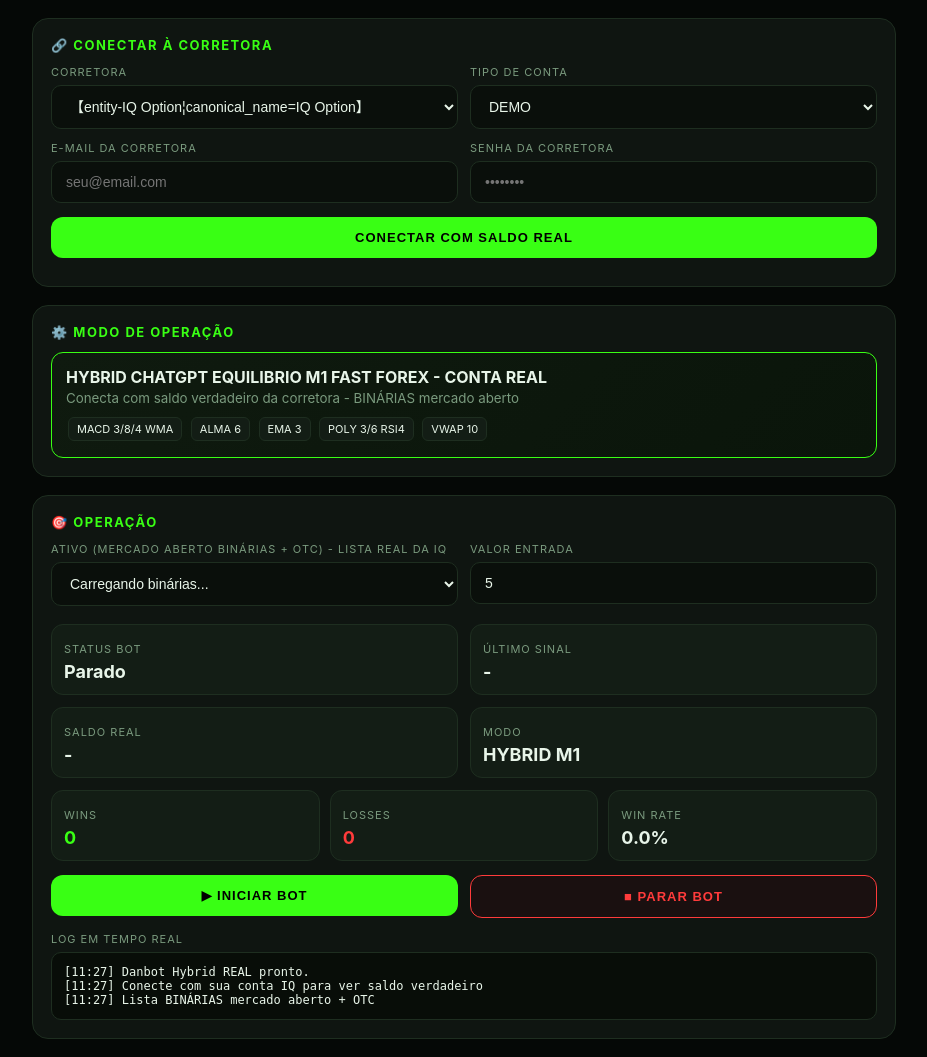
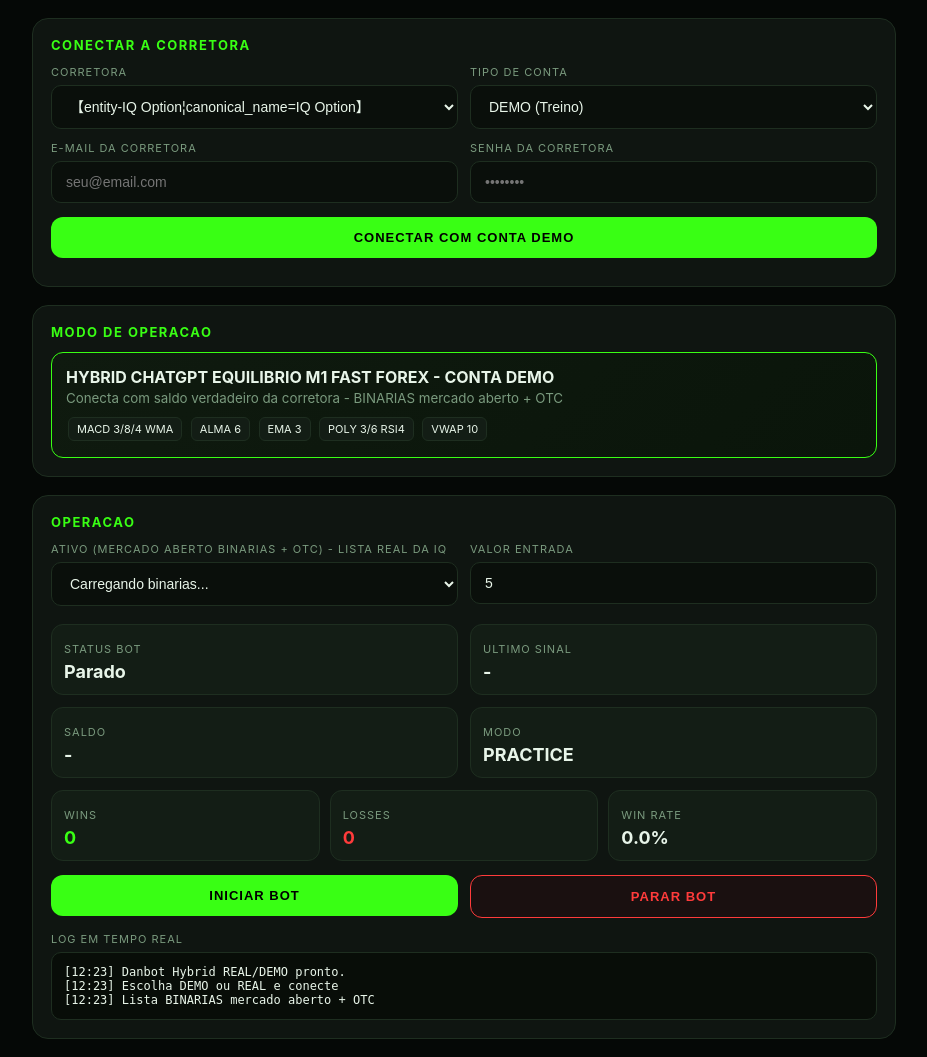
Before and after one commit to daniloadalto/danbot, a Flask app: page / in a window 1280 px wide. Shown: the part 62-1119 px from the top of the page, without its empty margins (176-1103 px from the left). Run offline with Flask 3, Linux system fonts and the light colour scheme.

Commit message:
Update dashboard.html

```diff
--- a/templates/dashboard.html
+++ b/templates/dashboard.html
@@ -3,7 +3,7 @@
 <head>
 <meta charset="UTF-8">
 <meta name="viewport" content="width=device-width, initial-scale=1.0">
-<title>DANBOT PRO - HYBRID REAL</title>
+<title>DANBOT PRO - HYBRID REAL/DEMO</title>
 <style>
 :root{--bg:#050806;--card:#0f1511;--card2:#131d15;--green:#39FF14;--green2:#2ecc0f;--red:#ff3b3b;--yellow:#ffcc00;--text:#e8f5e9;--muted:#7a9a7e;--border:#1e2e20;}
 *{box-sizing:border-box;margin:0;padding:0}
@@ -48,28 +48,25 @@ select:focus,input:focus{border-color:var(--green)}
 <button class="btn btn-outline" style="width:auto;padding:8px 14px" onclick="logout()">Sair</button>
 </div>
 </header>
-
 <div class="container">
-
 <div class="card" id="brokerCard">
-<h2>🔗 Conectar à Corretora</h2>
+<h2>Conectar a Corretora</h2>
 <div class="grid2">
-<div><label>Corretora</label><select id="broker"><option>【entity-IQ Option¦canonical_name=IQ Option】</option></select></div>
-<div><label>Tipo de Conta</label><select id="accountType"><option value="PRACTICE">DEMO</option><option value="REAL">REAL</option></select></div>
+<div><label>Corretora</label><select id="broker"><option value="【entity-IQ Option¦canonical_name=IQ Option】" selected>【entity-IQ Option¦canonical_name=IQ Option】</option><option value="Bullex">Bullex</option><option value="Exnova">Exnova</option></select></div>
+<div><label>Tipo de Conta</label><select id="accountType"><option value="PRACTICE" selected>DEMO (Treino)</option><option value="REAL">REAL (Dinheiro real)</option></select></div>
 </div>
 <div class="row" style="margin-top:12px">
 <div class="col"><label>E-mail da Corretora</label><input id="brokerEmail" placeholder="seu@email.com"></div>
 <div class="col"><label>Senha da Corretora</label><input id="brokerPass" type="password" placeholder="••••••••"></div>
 </div>
-<button class="btn btn-green" style="margin-top:14px" onclick="connectBroker()">Conectar com saldo REAL</button>
+<button class="btn btn-green" style="margin-top:14px" id="connectBtn" onclick="connectBroker()">CONECTAR</button>
 <div id="brokerMsg" style="margin-top:10px;font-size:13px;color:var(--muted)"></div>
 </div>
-
 <div class="card">
-<h2>⚙️ Modo de Operação</h2>
+<h2>Modo de Operacao</h2>
 <div class="mode-box">
-<b>HYBRID CHATGPT EQUILIBRIO M1 FAST FOREX - CONTA REAL</b><br>
-<small style="color:var(--muted)">Conecta com saldo verdadeiro da corretora - BINÁRIAS mercado aberto</small>
+<b id="modeTitle">HYBRID CHATGPT EQUILIBRIO M1 FAST FOREX - DEMO</b><br>
+<small style="color:var(--muted)">Conecta com saldo verdadeiro da corretora - BINARIAS mercado aberto + OTC</small>
 <div style="margin-top:8px">
 <span class="pill">MACD 3/8/4 WMA</span>
 <span class="pill">ALMA 6</span>
@@ -79,53 +76,55 @@ select:focus,input:focus{border-color:var(--green)}
 </div>
 </div>
 </div>
-
 <div class="card">
-<h2>🎯 Operação</h2>
+<h2>Operacao</h2>
 <div class="grid2">
-<div><label>Ativo (Mercado Aberto BINÁRIAS + OTC) - Lista REAL da IQ</label>
+<div><label>Ativo (Mercado Aberto BINARIAS + OTC) - Lista REAL da IQ</label>
 <select id="asset" onchange="onAssetChange()">
-<optgroup label="BINÁRIAS - Mercado Aberto" id="groupBinary"><option>Carregando binárias...</option></optgroup>
+<optgroup label="BINARIAS - Mercado Aberto" id="groupBinary"><option>Carregando binarias...</option></optgroup>
 <optgroup label="OTC - Fim de semana" id="groupOtc"><option>Carregando OTC...</option></optgroup>
 </select>
 <small id="assetStatus" style="color:var(--muted);font-size:11px;margin-top:4px;display:block"></small>
 </div>
 <div><label>Valor Entrada</label><input id="amount" type="number" value="5" min="1"></div>
 </div>
-
 <div class="grid2" style="margin-top:14px">
 <div class="kpi"><small>Status Bot</small><b id="botStatus">Parado</b></div>
-<div class="kpi"><small>Último Sinal</small><b id="lastSignal">-</b></div>
-<div class="kpi"><small>Saldo REAL</small><b id="balance">-</b></div>
-<div class="kpi"><small>Modo</small><b>HYBRID M1</b></div>
+<div class="kpi"><small>Ultimo Sinal</small><b id="lastSignal">-</b></div>
+<div class="kpi"><small>Saldo</small><b id="balance">-</b></div>
+<div class="kpi"><small>Modo</small><b id="accountMode">DEMO</b></div>
 </div>
-
 <div class="placar">
 <div class="kpi"><small>Wins</small><b id="wins" class="win">0</b></div>
 <div class="kpi"><small>Losses</small><b id="losses" class="loss">0</b></div>
 <div class="kpi"><small>Win Rate</small><b id="winrate">0%</b></div>
 </div>
-
 <div class="row" style="margin-top:14px">
-<div class="col"><button class="btn btn-green" onclick="startBot()">▶ Iniciar Bot</button></div>
-<div class="col"><button class="btn btn-red" onclick="stopBot()">■ Parar Bot</button></div>
+<div class="col"><button class="btn btn-green" onclick="startBot()">Iniciar Bot</button></div>
+<div class="col"><button class="btn btn-red" onclick="stopBot()">Parar Bot</button></div>
 </div>
-
 <div style="margin-top:14px">
 <label>Log em tempo real</label>
-<div id="log" class="log">[11:27] Danbot Hybrid REAL pronto.
-[11:27] Conecte com sua conta IQ para ver saldo verdadeiro
-[11:27] Lista BINÁRIAS mercado aberto + OTC</div>
+<div id="log" class="log">[12:23] Danbot Hybrid REAL/DEMO pronto.
+[12:23] Escolha DEMO ou REAL e conecte
+[12:23] Lista BINARIAS mercado aberto + OTC</div>
 </div>
 </div>
-
 </div>
-
 <script>
 let token = localStorage.getItem('danbot_token')||'';
 function headers(){ return {'Content-Type':'application/json','Authorization':'Bearer '+token}; }
 function log(msg){ const el=document.getElementById('log'); el.textContent += '\n['+new Date().toLocaleTimeString()+'] '+msg; el.scrollTop=el.scrollHeight; }
-
+function updateConnectBtn(){
+ const type=document.getElementById('accountType').value;
+ const btn=document.getElementById('connectBtn');
+ const title=document.getElementById('modeTitle');
+ if(type==='REAL'){ btn.textContent='CONECTAR COM SALDO REAL'; btn.style.background='#ff3b3b'; btn.style.color='#fff'; title.textContent='HYBRID CHATGPT EQUILIBRIO M1 FAST FOREX - CONTA REAL'; }
+ else { btn.textContent='CONECTAR COM CONTA DEMO'; btn.style.background='#39FF14'; btn.style.color='#000'; title.textContent='HYBRID CHATGPT EQUILIBRIO M1 FAST FOREX - CONTA DEMO'; }
+ document.getElementById('accountMode').textContent=type;
+}
+document.getElementById('accountType').addEventListener('change', updateConnectBtn);
+updateConnectBtn();
 async function checkBroker(){
  try{
   const r=await fetch('/api/broker/status',{headers:headers()});
@@ -134,18 +133,17 @@ async function checkBroker(){
   if(j.connected){
    let bal = j.balance;
    let balTxt = (typeof bal==='number'? bal.toFixed(2) : bal) || '-';
-   badge.textContent='Conectado • R$ '+balTxt; badge.classList.add('on');
+   badge.textContent='Conectado '+ (j.account_type||'') +' - R$ '+balTxt; badge.classList.add('on');
    document.getElementById('balance').textContent=balTxt+' ('+(j.account_type||'')+')';
    document.getElementById('brokerCard').style.display='none';
    loadAssets();
-   log('✅ Conectado conta REAL - Saldo verdadeiro: '+balTxt);
+   log('Conectado '+ (j.account_type||'') +' - Saldo: '+balTxt);
   } else {
    badge.textContent='Desconectado'; badge.classList.remove('on');
    document.getElementById('brokerCard').style.display='block';
   }
  }catch(e){}
 }
-
 async function loadAssets(){
  try{
   const r=await fetch('/api/bot/assets',{headers:headers()});
@@ -154,27 +152,25 @@ async function loadAssets(){
   const gOtc=document.getElementById('groupOtc');
   gBin.innerHTML=''; gOtc.innerHTML='';
   (j.binary||[]).forEach(a=>{
-   const opt=document.createElement('option'); opt.value=a; opt.textContent=a+' (BINÁRIA)'; gBin.appendChild(opt);
+   const opt=document.createElement('option'); opt.value=a; opt.textContent=a+' (BINARIA)'; gBin.appendChild(opt);
   });
   (j.otc||[]).forEach(a=>{
    const opt=document.createElement('option'); opt.value=a; opt.textContent=a; gOtc.appendChild(opt);
   });
   if(j.binary && j.binary.length>0){
-   document.getElementById('assetStatus').textContent='✅ '+j.binary.length+' binárias abertas + '+ (j.otc?.length||0) +' OTC - Entrada via Binárias';
+   document.getElementById('assetStatus').textContent=j.binary.length+' binarias abertas + '+ (j.otc?.length||0) +' OTC';
   }
   const sel=document.getElementById('asset');
   if(j.selected) sel.value=j.selected;
   else if(j.binary && j.binary.length>0) sel.value=j.binary[0];
  }catch(e){ console.log(e); }
 }
-
 function onAssetChange(){
  const asset=document.getElementById('asset').value;
  const isOtc = asset.includes('OTC');
- document.getElementById('assetStatus').textContent = isOtc ? '⚠️ '+asset+' é OTC (fim de semana)' : '✅ '+asset+' é BINÁRIA mercado aberto - entrada via Binárias';
+ document.getElementById('assetStatus').textContent = isOtc ? asset+' e OTC (fim de semana)' : asset+' e BINARIA mercado aberto';
  localStorage.setItem('danbot_asset', asset);
 }
-
 async function loadPlacar(){
  try{
   const r=await fetch('/api/bot/placar',{headers:headers()});
@@ -185,33 +181,32 @@ async function loadPlacar(){
   if(j.balance) document.getElementById('balance').textContent=j.balance.toFixed? j.balance.toFixed(2) : j.balance;
  }catch(e){}
 }
-
 async function connectBroker(){
  const email=document.getElementById('brokerEmail').value.trim();
  const pass=document.getElementById('brokerPass').value;
  const broker=document.getElementById('broker').value;
  const accountType=document.getElementById('accountType').value;
  if(!email||!pass){ alert('Preencha e-mail e senha'); return; }
- document.getElementById('brokerMsg').textContent='Conectando com conta REAL...';
+ document.getElementById('brokerMsg').textContent='Conectando com conta '+accountType+'...';
+ document.getElementById('brokerMsg').style.color='#39FF14';
  try{
   const r=await fetch('/api/broker/connect',{method:'POST',headers:headers(),body:JSON.stringify({broker,email,password:pass,account_type:accountType})});
   const j=await r.json();
-  if(!j.ok){ document.getElementById('brokerMsg').textContent='Erro: '+(j.error||'falha'); log('Erro conexao: '+(j.error||'')); return; }
+  if(!j.ok){ document.getElementById('brokerMsg').textContent='Erro: '+(j.error||'falha'); document.getElementById('brokerMsg').style.color='#ff3b3b'; log('Erro conexao: '+(j.error||'')); return; }
   let tries=0;
   const iv=setInterval(async()=>{
    tries++;
    const pr=await fetch('/api/broker/connect/poll',{headers:headers()});
    const pj=await pr.json();
    if(pj.status==='connected'){
-    clearInterval(iv); document.getElementById('brokerMsg').textContent='✅ Conectado! Saldo REAL: '+(pj.balance||''); checkBroker(); loadPlacar(); log('Corretora REAL conectada - Saldo: '+ (pj.balance||''));
+    clearInterval(iv); document.getElementById('brokerMsg').textContent='Conectado! Saldo '+accountType+': '+(pj.balance||''); checkBroker(); loadPlacar(); log('Corretora '+accountType+' conectada - Saldo: '+ (pj.balance||''));
    } else if(pj.status==='error'){
-    clearInterval(iv); document.getElementById('brokerMsg').textContent='❌ '+(pj.error||'erro login - verifique e-mail/senha'); log('Erro login: '+(pj.error||''));
+    clearInterval(iv); document.getElementById('brokerMsg').textContent='Erro: '+(pj.error||'erro login'); document.getElementById('brokerMsg').style.color='#ff3b3b'; log('Erro login: '+(pj.error||''));
    }
-   if(tries>40){ clearInterval(iv); document.getElementById('brokerMsg').textContent='Timeout - verifique credenciais'; }
+   if(tries>40){ clearInterval(iv); document.getElementById('brokerMsg').textContent='Timeout - verifique credenciais, desative 2FA'; }
   },2000);
  }catch(e){ document.getElementById('brokerMsg').textContent='Erro: '+e.message; }
 }
-
 async function botStatus(){
  try{
   const r=await fetch('/api/bot/status',{headers:headers()});
@@ -221,19 +216,16 @@ async function botStatus(){
   if(j.last_signal) document.getElementById('lastSignal').textContent=j.last_signal;
  }catch(e){}
 }
-
 async function startBot(){
  const asset=document.getElementById('asset').value;
  const r=await fetch('/api/bot/start',{method:'POST',headers:headers(),body:JSON.stringify({asset})});
  const j=await r.json();
- if(j.ok){ log('Bot iniciado em '+asset+' - HYBRID REAL BINÁRIAS'); botStatus(); }
+ if(j.ok){ log('Bot iniciado em '+asset+' - HYBRID '+document.getElementById('accountType').value); botStatus(); }
 }
-
 async function stopBot(){
  await fetch('/api/bot/stop',{method:'POST',headers:headers()});
  log('Bot parado'); botStatus();
 }
-
 async function scan(){
  try{
   const asset=document.getElementById('asset').value;
@@ -243,9 +235,7 @@ async function scan(){
   if(j.sinal){ document.getElementById('lastSignal').textContent=j.sinal+' @ '+new Date().toLocaleTimeString(); log('SINAL '+j.sinal+' | RSI:'+ (j.debug?.rsi?.toFixed(1)||'-') +' VWAP:'+ (j.debug?.vwap?.toFixed(4)||'-')); loadPlacar(); }
  }catch(e){}
 }
-
 function logout(){ localStorage.removeItem('danbot_token'); location.href='/'; }
-
 setInterval(()=>{ checkBroker(); botStatus(); loadPlacar(); scan(); }, 5000);
 checkBroker(); botStatus(); loadPlacar();
 </script>
```
